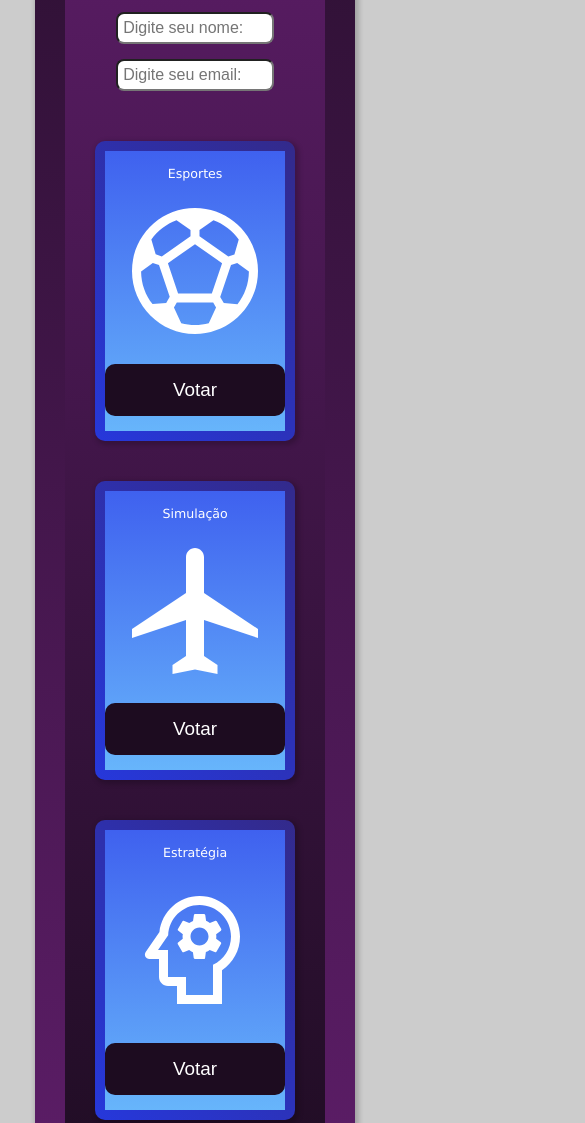
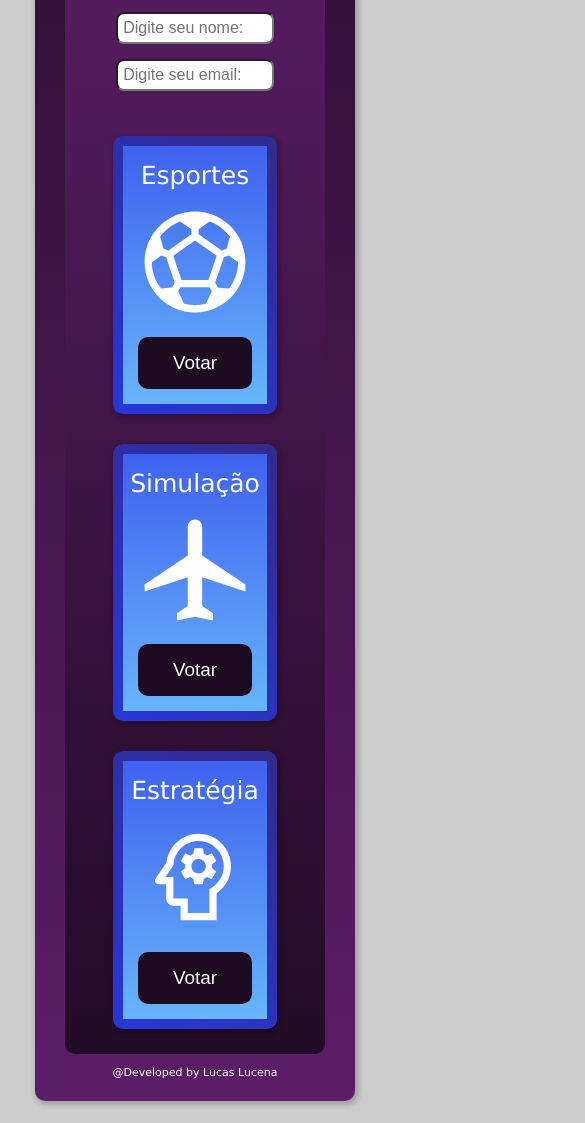
Before and after one commit to Lucena349/bootcamp-devjr-Card-de-games, a plain HTML site: page index.html in a window 390 px wide. Shown: the part 503-1626 px from the top of the page, 585 px wide, since content can reach past the window. Drawn offline with Linux system fonts and the light colour scheme.

Commit message:
correções

```diff
--- a/index.html
+++ b/index.html
@@ -1,42 +1,47 @@
 <!DOCTYPE html>
 <html lang="en">
+
 <head>
     <meta charset="UTF-8">
     <meta name="viewport" content="width=device-width, initial-scale=1.0">
     <title>Projeto 01 - Card de Games</title>
     <link rel="stylesheet" href="style.css">
 </head>
-<body class="body" >
-    <div class="container-tittle flex" >
+
+<body class="body">
+
+    <div class="container-tittle flex">
         <div class="games">
             <strong>GAMES LOVERS ENQUETE</strong>
         </div>
         <div class="subtittles">
-        Estamos escolhendo nessa esquete os melhores estilos de jogos entre os afixionados por video games. Participe da nosa enquete e escolha entre os três finalistas!<br><br>
+            Estamos escolhendo nessa esquete os melhores estilos de jogos entre os afixionados por video games.
+            Participe da nosa enquete e escolha entre os três finalistas!<br><br>
 
             <span>A sua escolha é muito importante para nós.</span><br><br>
 
-        <span>No final da enquete iremos sortear um <strong>BRINDE</strong> entre os participantes.</span><br><br><br>
+            <span>No final da enquete iremos sortear um <strong>BRINDE</strong> entre os
+                participantes.</span><br><br><br>
         </div>
         <div class="container-info flex">
             <div class="dados"> Digite os seus dados e escolha entre os três finalistas!</div>
 
-            <input type="text" placeholder="Digite seu nome:" >
+            <input type="text" placeholder="Digite seu nome:">
             <input type="email" placeholder="Digite seu email:"><br>
 
             <div class="vote">
                 <div class="esport"><br>
-                    <div>Esportes</div>
+                    <div class="name">Esportes</div>
                     <object class="container-img" data="sports_soccer_white.svg" type=""></object>
                     <button>Votar</button><br><br>
                 </div>
                 <div class="simul"><br>
-                    <div>Simulação</div>
+                    <div class="name">Simulação</div>
                     <object class="container-img" data="local_airport_white.svg" type=""></object>
                     <button>Votar</button><br><br>
                 </div>
                 <div class="estrat"><br>
-                    <div>Estratégia</div>
+                    <div class="name">Estratégia</div>
                     <object class="container-img" data="psychology_white.svg" type=""></object>
                     <button>Votar</button><br><br>
                 </div>
@@ -49,4 +54,5 @@
     <br>
 
 </body>
+
 </html>
--- a/style.css
+++ b/style.css
@@ -1,10 +1,10 @@
-.body{
+.body {
     background-color: #CCCCCC;
     font-family: 'Lucida Sans', 'Lucida Sans Regular', 'Lucida Grande', 'Lucida Sans Unicode', Geneva, Verdana, sans-serif;
 
 }
 
-.container-tittle{
+.container-tittle {
     background-color: #210D25;
     color: #fff;
     width: 700px;
@@ -13,9 +13,10 @@
     border-radius: 10px;
     font-weight: 500;
     background: linear-gradient(#210D25, #5C1D67);
+
 }
 
-.container-info{
+.container-info {
     background-color: #5C1D67;
     border-radius: 10px;
     width: 660px;
@@ -25,7 +26,7 @@
 }
 
 
-.games{
+.games {
     color: #FCCA23;
     font-size: 30px;
     display: flex;
@@ -34,26 +35,26 @@
     text-align: center;
 }
 
-.subtittles{
+.subtittles {
     text-align: center;
     padding: 0 20px;
 }
 
-.dev{
+.dev {
     text-align: center;
     font-size: 11px;
     padding: 12px;
 
 }
 
-.dados{
+.dados {
     text-align: center;
     padding: 18px;
     font-weight: 500;
     font-size: 20px;
 }
 
-input{
+input {
     padding: 5px;
     border: 5;
     border-radius: 8px;
@@ -64,15 +65,15 @@ input{
     margin: 15px auto;
 }
 
-.vote{
+.vote {
     display: flex;
     justify-content: center;
 }
 
-.esport{
+.esport {
     background:
         linear-gradient(#3F61EF, #67B5FB) padding-box,
-        linear-gradient(45deg,#2638DB,#332A8B ) border-box;
+        linear-gradient(45deg, #2638DB, #332A8B) border-box;
     width: 25%;
     margin: 20px;
     border: 10px solid transparent;
@@ -82,10 +83,10 @@ input{
     box-shadow: 2px 2px 5px 2px rgba(0, 0, 0, 0.2);
 }
 
-.simul{
+.simul {
     background:
         linear-gradient(#3F61EF, #67B5FB) padding-box,
-        linear-gradient(45deg,#2638DB,#332A8B ) border-box;
+        linear-gradient(45deg, #2638DB, #332A8B) border-box;
     width: 25%;
     margin: 20px;
     border: 10px solid transparent;
@@ -95,10 +96,10 @@ input{
     box-shadow: 2px 2px 5px 2px rgba(0, 0, 0, 0.2);
 }
 
-.estrat{
+.estrat {
     background:
         linear-gradient(#3F61EF, #67B5FB) padding-box,
-        linear-gradient(45deg,#2638DB,#332A8B ) border-box;
+        linear-gradient(45deg, #2638DB, #332A8B) border-box;
     width: 25%;
     margin: 20px;
     border: 10px solid transparent;
@@ -108,38 +109,56 @@ input{
     box-shadow: 2px 2px 5px 2px rgba(0, 0, 0, 0.2);
 }
 
-button{
+button {
     background-color: #1D0C20;
     color: #fff;
     padding: 13px 25px;
     border: none;
     border-radius: 10px;
     font-size: large;
+    cursor: pointer;
+}
+
+button:hover{
+    background-color: #00010a7c;
 }
 
 .container-img {
     width: 100%;
 }
 
-@media screen and (max-width: 620px){
-    html{
+
+@media screen and (max-width: 725px) {
+    html {
         font-size: 14px;
     }
-    .vote{
+
+    .vote {
         flex-direction: column;
-        width: 300%;
+        width: 100%;
     }
 
-    .flex{
+    .simul,.esport,.estrat{
+        width: 60%;
+        display: block;
+        margin: 15px auto;
+    }
+
+    .name{
+        font-size: 25px;
+    }
+
+    .flex {
         width: 80%;
         padding: 10px;
         font-size: 0.9rem;
     }
 
-    button{
-        width: 100%;
+    button {
+        width: 80%;
         padding: 15px 20px;
         font-size: 150%;
 
     }
+
 }
```
Lines whose indentation alone changed are shown as unchanged.
